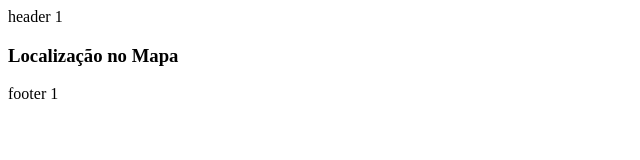
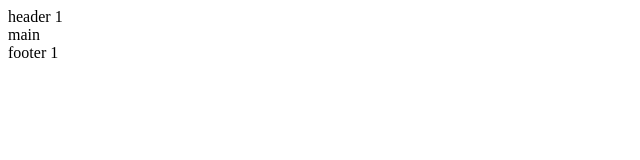
Before and after one commit to ericsousa/busca-cidades-teste, a plain HTML site: page index.html in a window 1280 px wide. Shown: the whole page, without its empty margins (0-640 px from the left). Drawn offline with Linux system fonts and the light colour scheme.

Commit message:
Update index.html

```diff
--- a/index.html
+++ b/index.html
@@ -9,11 +9,8 @@
 </head>
 <body>
     <header></header>
-    <div class="map-container">
-    <h3>Localização no Mapa</h3>
 
-
-
+    <main>main</main>
 
     <footer></footer>
 </body>
```
